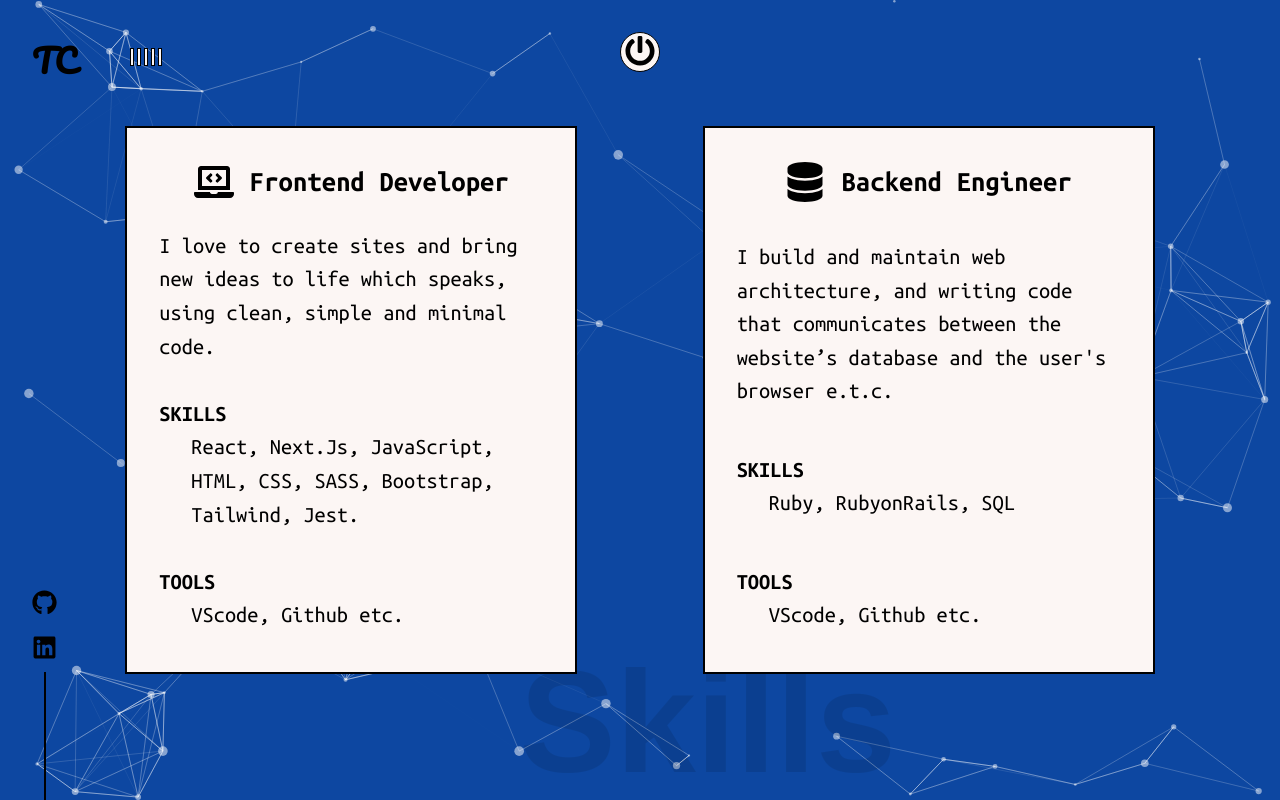
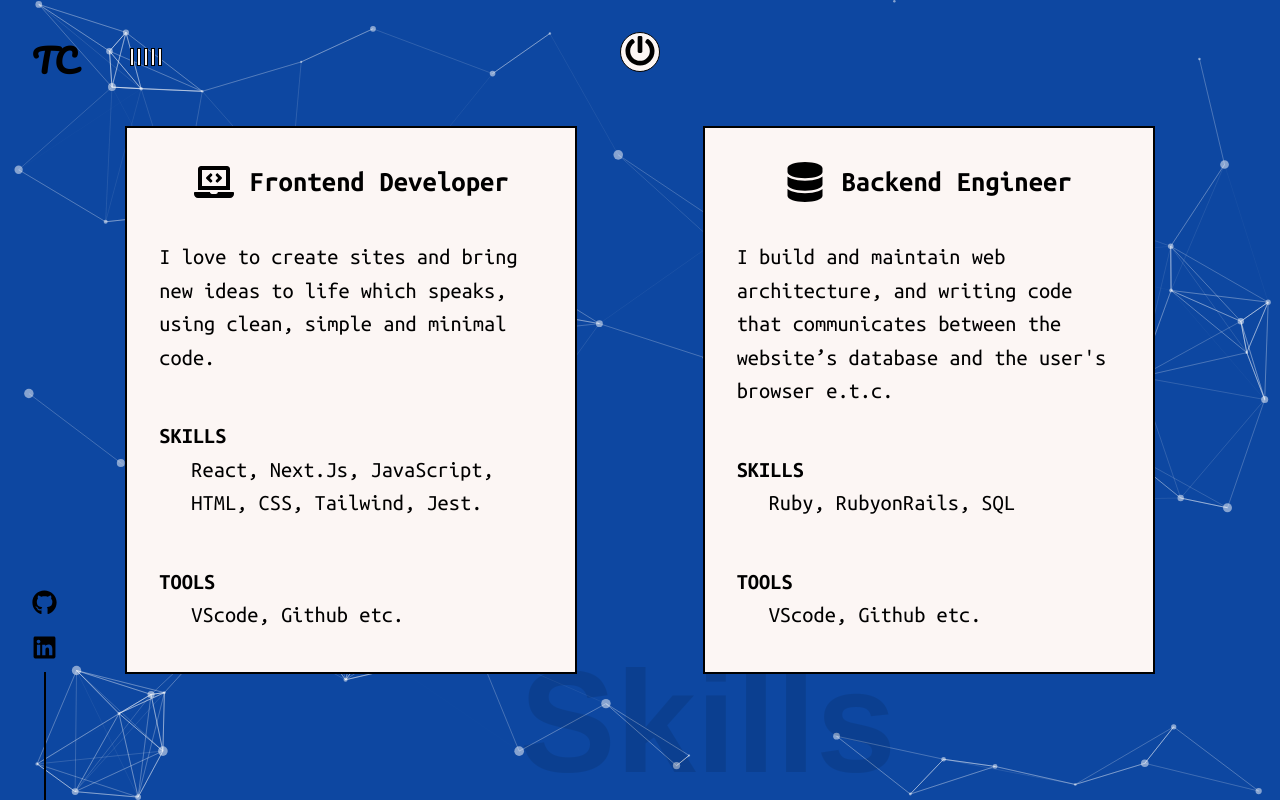
Before and after one commit to Ugboaja-Uchechi/portfolio-v3, a React (Create React App) app: page /skill in a window 1280 px wide. Built offline with nearby package versions, Linux system fonts and the light colour scheme.

Commit message:
Fix frontend skill box overflow

```diff
--- a/src/components/Skills.js
+++ b/src/components/Skills.js
@@ -163,7 +163,7 @@ const Skill = () => {
             </Description>
             <Description>
               <strong>Skills</strong>
-              <p>React, Next.Js, JavaScript, HTML, CSS, SASS, Bootstrap, Tailwind, Jest.</p>
+              <p>React, Next.Js, JavaScript, HTML, CSS, Tailwind, Jest.</p>
             </Description>
             <Description>
               <strong>Tools</strong>
```
Also changed, not shown: 1 other file (tests, documents, lock files or other folders).
